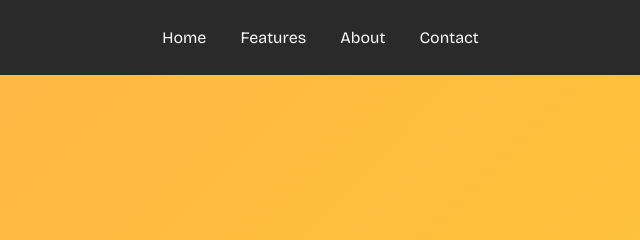
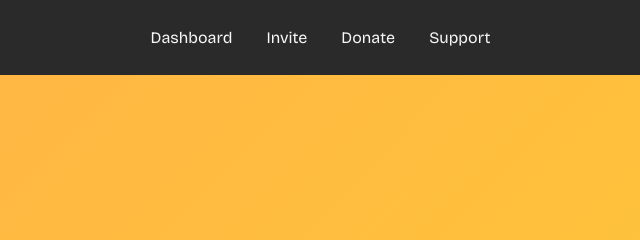
Before and after one commit to benzhlq/benzhlq.github.io, a plain HTML site: page index.html in a window 1280 px wide. Shown: the top 240 px of the page, 349-989 px from the left. Drawn offline with nearby package versions, Linux system fonts and the light colour scheme.

Commit message:
Update index.html

```diff
--- a/index.html
+++ b/index.html
@@ -11,10 +11,10 @@
     <header>
         <div class="logo">Honeycomb</div>
         <nav>
-            <a href="#">Home</a>
-            <a href="#">Features</a>
-            <a href="#">About</a>
-            <a href="#">Contact</a>
+            <a href="#">Dashboard</a>
+            <a href="#">Invite</a>
+            <a href="#">Donate</a>
+            <a href="#">Support</a>
         </nav>
         <button class="login-btn">Login</button>
     </header>
```
